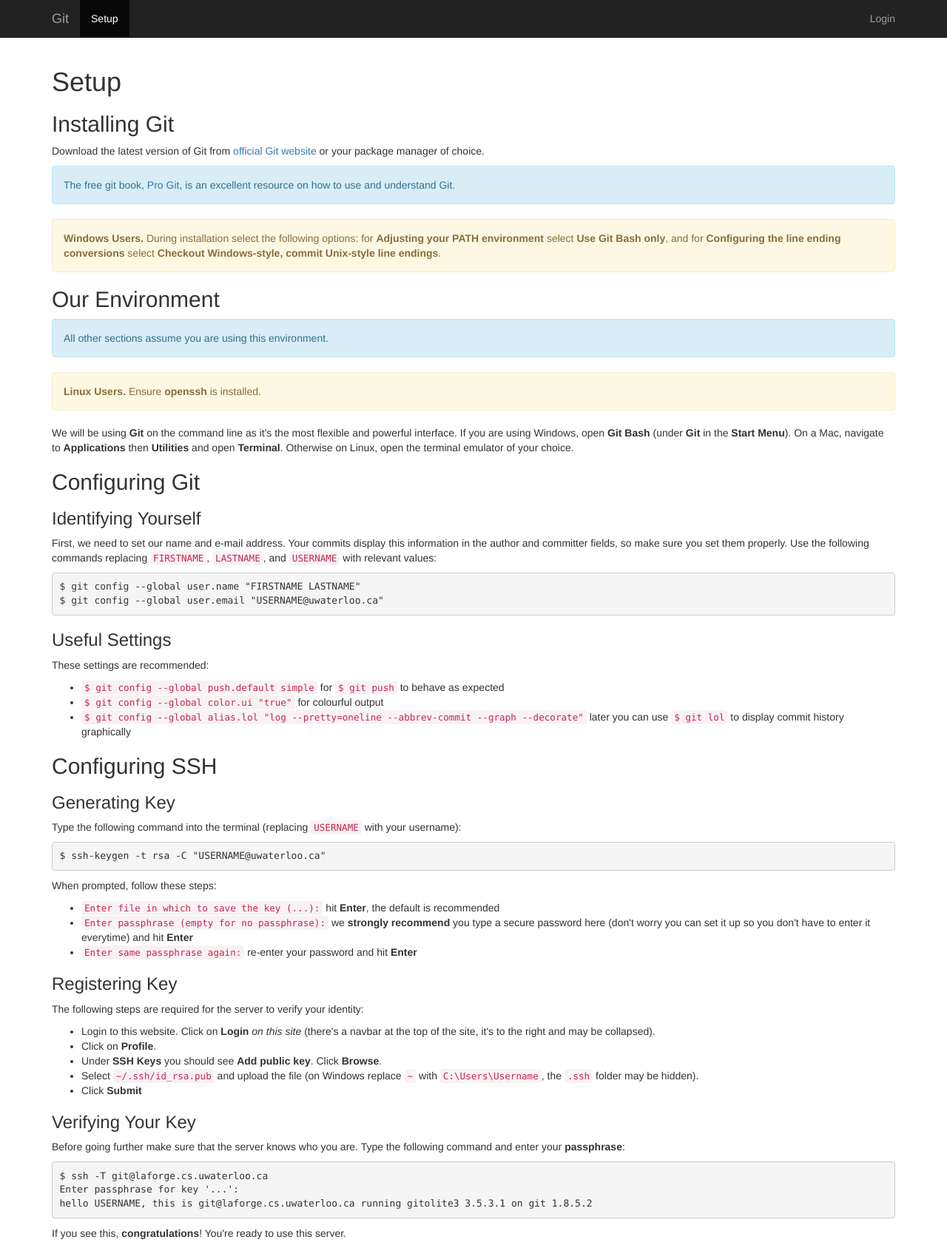
After one commit to eyolfson/site-ecegit, a Django app: template templates/setup.html in a window 1280 px wide. The commit adds this page. Shown: the whole page at 74% size. Run offline with Django 3.2, Linux system fonts and the light colour scheme; the template is opened without the code that fills it, so the values that code supplies are empty; some libraries are stand-ins or nearby versions.

Commit message:
Added setup page

```diff
--- a/templates/base.html
+++ b/templates/base.html
@@ -24,6 +24,9 @@
           <a class="navbar-brand" href="{% url 'home' %}">Git</a>
         </div>
         <div class="collapse navbar-collapse">
+          <ul class="nav navbar-nav">
+            <li{% block nav-setup %}{% endblock %}><a href="{% url 'setup' %}">Setup</a></li>
+          </ul>
           <ul class="nav navbar-nav navbar-right">
             {% if user.is_authenticated %}
             <li{% block nav-profile %}{% endblock %}><a href="{% url 'profile' %}">Profile</a></li>
--- /dev/null
+++ b/templates/setup.html
@@ -0,0 +1,126 @@
+{% extends "base.html" %}
+
+{% block title %}Setup{% endblock %}
+
+{% block nav-setup %} class="active"{% endblock %}
+
+{% block content %}
+<h1>Setup</h1>
+
+<h2>Installing Git</h2>
+
+<p>Download the latest version of Git from <a href="http://git-scm.com/downloads/">official Git website</a>
+or your package manager of choice.</p>
+
+<div class="alert alert-info">
+ The free git book, <a href="http://git-scm.com/book/">Pro Git</a>, is an
+ excellent resource on how to use and understand Git.
+</div>
+
+<div class="alert alert-warning">
+  <strong>Windows Users.</strong> During installation select the following options: for
+  <strong>Adjusting your PATH environment</strong> select <strong>Use Git Bash only</strong>, and for
+  <strong>Configuring the line ending conversions</strong> select <strong>Checkout Windows-style, commit Unix-style line endings</strong>.
+</div>
+
+<h2>Our Environment</h2>
+
+<div class="alert alert-info">
+  All other sections assume you are using this environment.
+</div>
+
+<div class="alert alert-warning">
+  <strong>Linux Users.</strong> Ensure <strong>openssh</strong> is installed.
+</div>
+
+<p>We will be using <strong>Git</strong> on the command line as it's the most flexible and powerful interface.
+If you are using Windows, open <strong>Git Bash</strong> (under <strong>Git</strong> in the
+<strong>Start Menu</strong>). On a Mac, navigate to <strong>Applications</strong> then
+<strong>Utilities</strong> and open <strong>Terminal</strong>. Otherwise on Linux, open the
+terminal emulator of your choice.</p>
+
+<h2>Configuring Git</h2>
+
+<h3>Identifying Yourself</h3>
+
+<p>First, we need to set our name and e-mail address. Your commits display this
+information in the author and committer fields, so make sure you set them
+properly. Use the following commands replacing <code>FIRSTNAME</code>, <code>LASTNAME</code>,
+and <code>USERNAME</code> with relevant values:</p>
+
+<pre>$ git config --global user.name "FIRSTNAME LASTNAME"
+$ git config --global user.email "USERNAME@uwaterloo.ca"</pre>
+
+<h3>Useful Settings</h3>
+
+<p>These settings are recommended:</p>
+
+<ul>
+  <li><code>$ git config --global push.default simple</code> for <code>$ git push</code> to behave as expected</li>
+  <li><code>$ git config --global color.ui "true"</code> for colourful output</li>
+  <li>
+    <code>$ git config --global alias.lol "log --pretty=oneline --abbrev-commit --graph --decorate"</code>
+    later you can use <code>$ git lol</code> to display commit history graphically
+  </li>
+</ul>
+
+<h2>Configuring SSH</h2>
+
+<h3>Generating Key</h3>
+
+<p>Type the following command into the terminal (replacing <code>USERNAME</code>
+with your username):</p>
+
+<pre>$ ssh-keygen -t rsa -C "USERNAME@uwaterloo.ca"</pre>
+
+<p>When prompted, follow these steps:</p>
+
+<ul>
+  <li>
+    <code>Enter file in which to save the key (...):</code> hit
+    <strong>Enter</strong>, the default is recommended
+  </li>
+  <li>
+    <code>Enter passphrase (empty for no passphrase):</code> we <strong>strongly recommend</strong> you type a
+    secure password here (don't worry you can set it up so you don't have to enter it everytime) and hit
+    <strong>Enter</strong>
+  </li>
+  <li>
+    <code>Enter same passphrase again:</code> re-enter your password and hit <strong>Enter</strong>
+  </li>
+</ul>
+
+<h3>Registering Key</h3>
+
+<p>The following steps are required for the server to verify your identity:</p>
+
+<ul>
+  <li>
+    Login to this website. Click on <strong>Login</strong> <em>on this site</em>
+    (there's a navbar at the top of the site, it's to the right and may be
+    collapsed).
+  </li>
+  <li>Click on <strong>Profile</strong>.</li>
+  <li>
+    Under <strong>SSH Keys</strong> you should see
+    <strong>Add public key</strong>. Click <strong>Browse</strong>.
+  </li>
+  <li>
+    Select <code>~/.ssh/id_rsa.pub</code> and upload the file (on Windows
+    replace <code>~</code> with <code>C:\Users\Username</code>, the
+    <code>.ssh</code> folder may be hidden).
+  </li>
+  <li>Click <strong>Submit</strong></li>
+</ul>
+
+<h3>Verifying Your Key</h3>
+
+<p>Before going further make sure that the server knows who you are. Type the
+following command and enter your <strong>passphrase</strong>:</p>
+
+<pre>$ ssh -T git@laforge.cs.uwaterloo.ca
+Enter passphrase for key '...':
+hello USERNAME, this is git@laforge.cs.uwaterloo.ca running gitolite3 3.5.3.1 on git 1.8.5.2</pre>
+
+<p>If you see this, <strong>congratulations</strong>! You're ready to use this server.</p>
+{% endblock %}
--- a/uwaterloo/git/django/urls.py
+++ b/uwaterloo/git/django/urls.py
@@ -7,6 +7,7 @@ from django.conf.urls import patterns, include, url
 
 urlpatterns = patterns('',
     url(r'^$', 'uwaterloo.git.django.views.home', name='home'),
+    url(r'^setup/$', 'uwaterloo.git.django.views.setup', name='setup'),
     url(r'^profile/$', 'uwaterloo.git.django.views.profile', name='profile'),
     url(r'^profile/(?P<key_id>\d+)/$',
         'uwaterloo.git.django.views.profile_remove', name='profile_remove'),
--- a/uwaterloo/git/django/views.py
+++ b/uwaterloo/git/django/views.py
@@ -15,6 +15,9 @@ def home(request):
     if request.user.is_authenticated():
         context['accesses'] = Access.objects.filter(user=request.user)
     return render(request, 'home.html', context)
+
+def setup(request):
+    return render(request, 'setup.html')
 
 @login_required
 def profile(request):
```
